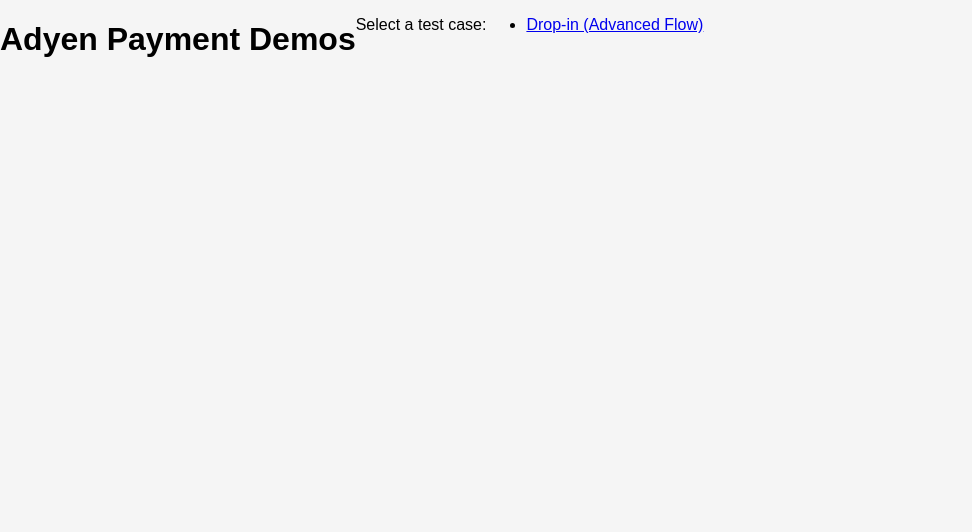
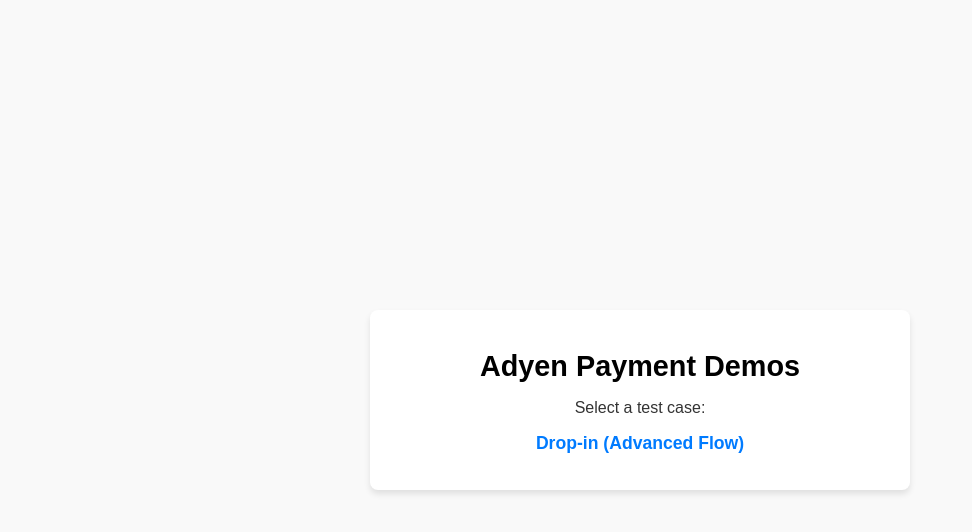
Before and after one commit to nobuyaiwao/nobuya-demo, a website: page src/index.html in a window 1280 px wide. Shown: the whole page, without its empty margins (0-972 px from the left). Drawn offline with Linux system fonts and the light colour scheme.

Commit message:
root index change.

```diff
--- a/src/index.html
+++ b/src/index.html
@@ -3,17 +3,15 @@
 <head>
     <meta charset="UTF-8">
     <meta name="viewport" content="width=device-width, initial-scale=1.0">
-    <title>Adyen Demo</title>
-    <link rel="stylesheet" href="/styles.css">
+    <title>Adyen Payment Demos</title>
+    <link rel="stylesheet" href="/root_styles.css">
 </head>
 <body>
     <div class="container">
         <h1>Adyen Payment Demos</h1>
         <p>Select a test case:</p>
-
-        <ul>
-            <li><a href="/src/dropin-advanced/">Drop-in (Advanced Flow)</a></li>
-            <!-- Future test cases can be added here -->
+        <ul class="demo-list">
+            <li><a href="/dropin-advanced/">Drop-in (Advanced Flow)</a></li>
         </ul>
     </div>
 </body>
--- /dev/null
+++ b/src/root_styles.css
@@ -0,0 +1,51 @@
+body {
+    font-family: Arial, sans-serif;
+    margin: 0;
+    padding: 0;
+    display: flex;
+    justify-content: center;
+    align-items: center;
+    height: 100vh;
+    background-color: #f9f9f9;
+}
+
+.container {
+    text-align: center;
+    padding: 20px;
+    background: white;
+    box-shadow: 0px 4px 6px rgba(0, 0, 0, 0.1);
+    border-radius: 8px;
+    max-width: 500px;
+    width: 90%;
+}
+
+h1 {
+    font-size: 1.8rem;
+    margin-bottom: 10px;
+}
+
+p {
+    font-size: 1rem;
+    color: #333;
+}
+
+.demo-list {
+    list-style: none;
+    padding: 0;
+    margin-top: 10px;
+}
+
+.demo-list li {
+    margin: 10px 0;
+}
+
+.demo-list a {
+    text-decoration: none;
+    font-size: 1.1rem;
+    color: #007bff;
+    font-weight: bold;
+}
+
+.demo-list a:hover {
+    text-decoration: underline;
+}
```
